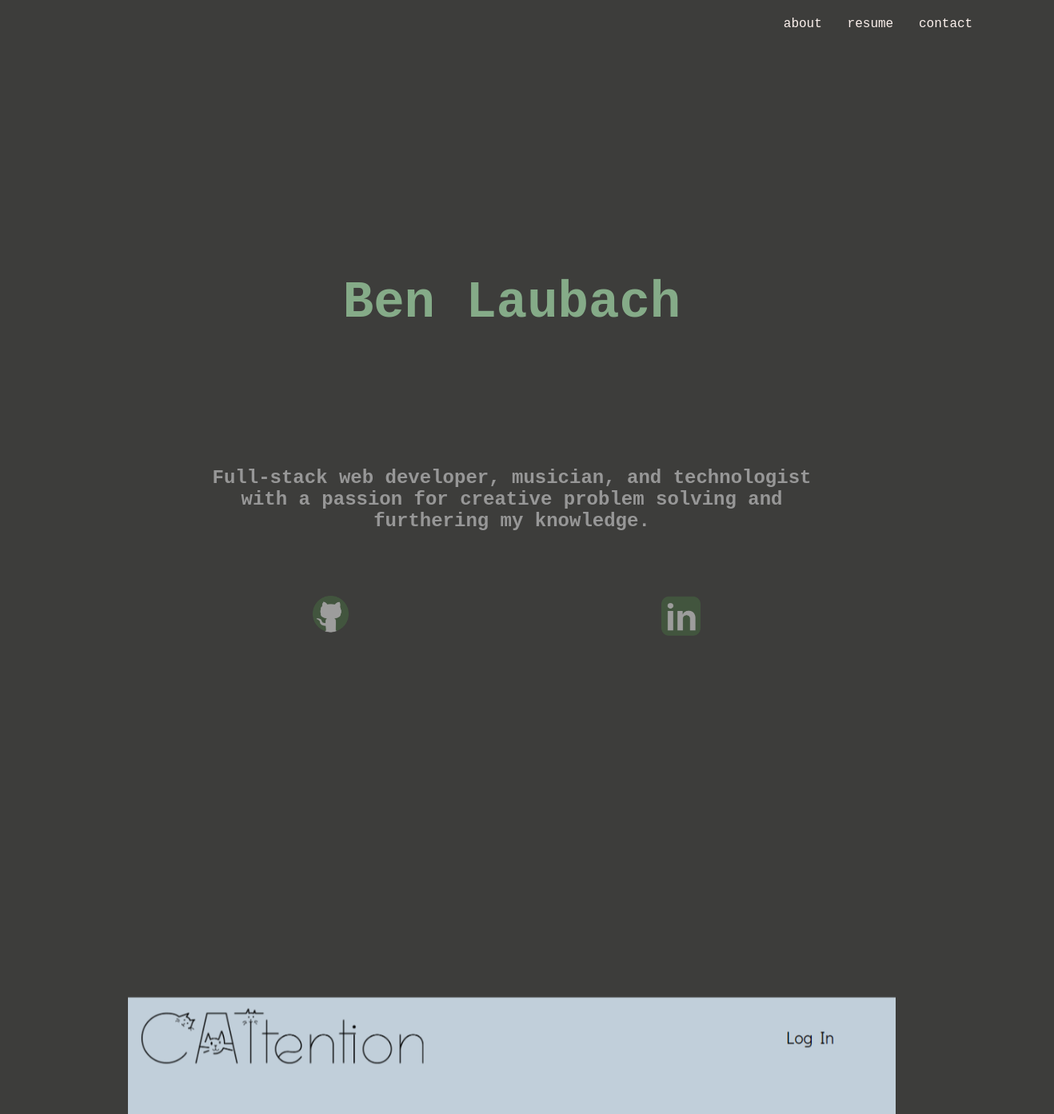
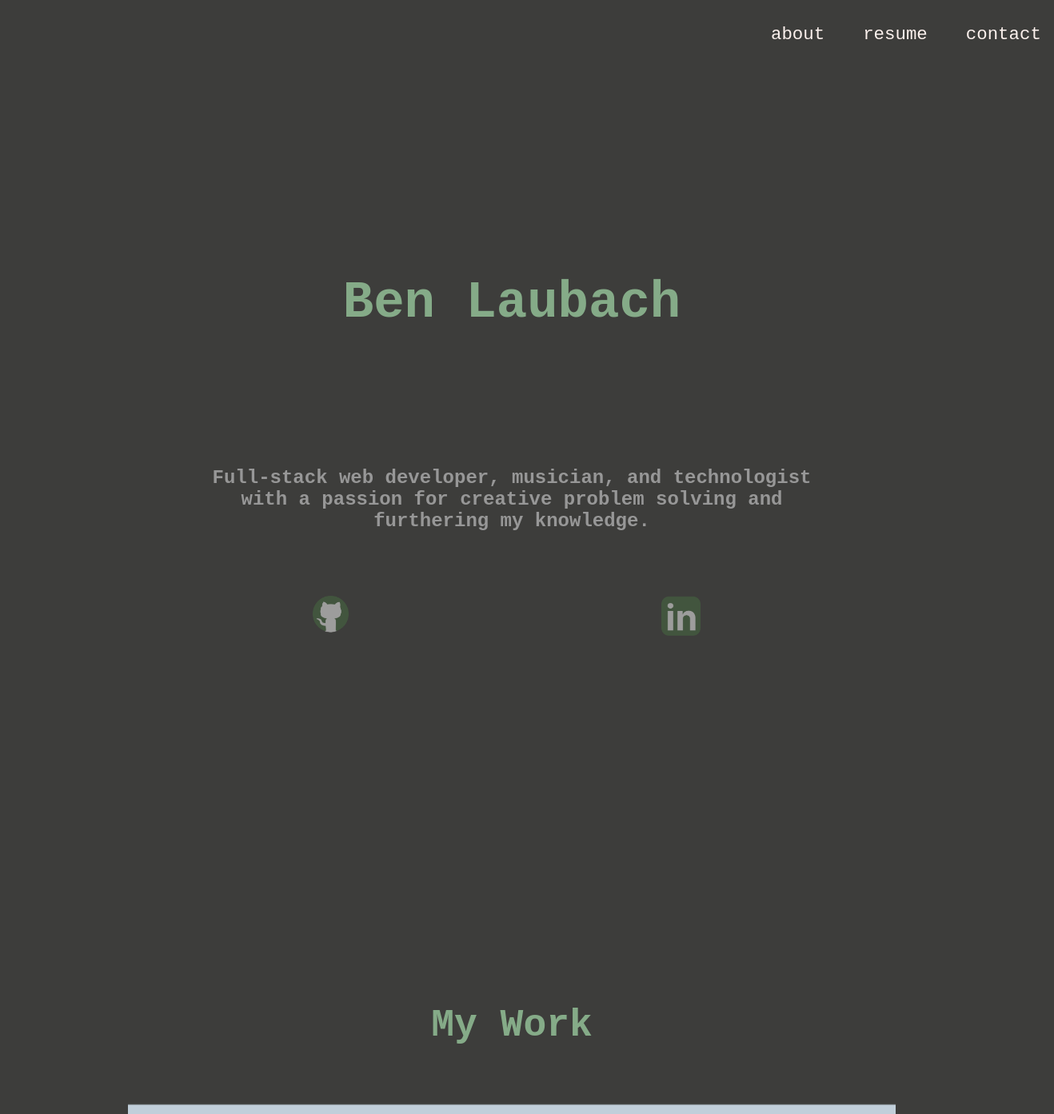
Before and after one commit to blaubachs/react-portfolio, a React (Create React App) app: page / in a window 1280 px wide. Shown: the top 1393 px of the page at 80% size, 1318 px wide, since content can reach past the window. Built offline with nearby package versions, Linux system fonts and the light colour scheme; a web font is replaced by a local one.

Commit message:
updates to header css

```diff
--- a/src/App.js
+++ b/src/App.js
@@ -38,6 +38,7 @@ function App() {
     <div className="App">
       <Header />
       <section className="work">
+        <h1>My Work</h1>
         {workArr.map((item) => (
           <FadeIn>
             <WorkCard
--- a/src/assets/css/Header.css
+++ b/src/assets/css/Header.css
@@ -18,6 +18,23 @@ nav ul {
   justify-content: space-evenly;
   align-items: center;
   width: 300px;
+}
+
+.nav-list {
+  margin-top: 3rem;
+  font-size: 140%;
+}
+
+.nav-list li {
+  padding-right: 1rem;
+  margin-left: 1rem;
+  margin-right: 1rem;
+}
+
+.nav-list-item:hover {
+  transition: cubic-bezier(0.175, 0.885, 0.32, 1.275) 0.5s;
+  color: var(--light-green);
+  /* text-shadow: 0 0 3px var(--dark-green); */
 }
 
 .hero {
--- a/src/components/Header.js
+++ b/src/components/Header.js
@@ -9,13 +9,15 @@ export default function Header() {
     <header className="hero">
       <nav>
         <ul className="nav-list">
-          <li>about</li>
+          <li className="nav-list-item">about</li>
           <li>
-            <a href={resume} download>
+            <a className="nav-list-item" href={resume} download>
               resume
             </a>
           </li>
-          <li id="contact">contact</li>
+          <li className="nav-list-item" id="contact">
+            contact
+          </li>
         </ul>
       </nav>
       <h1 id="name">Ben Laubach</h1>
--- a/src/index.css
+++ b/src/index.css
@@ -40,3 +40,9 @@ body {
   flex-direction: column;
   justify-content: center;
 }
+
+.work h1 {
+  font-size: 300%;
+  text-align: center;
+  color: var(--light-green);
+}
```
